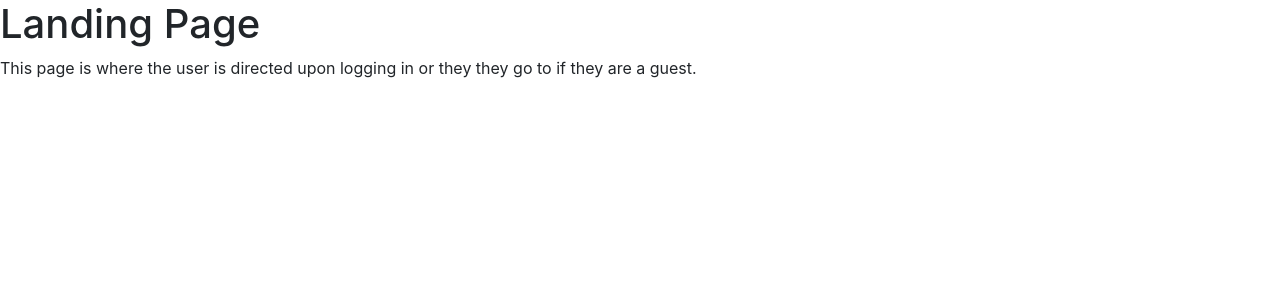
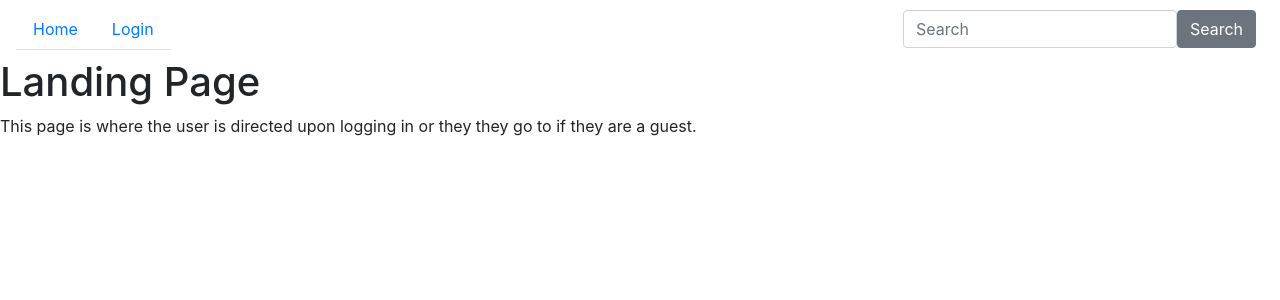
Before and after one commit to revature-react-5-4-20-classroom/project-2-group-1, a React (Create React App) app in the folder project2/: page / in a window 1280 px wide. Shown: the top 300 px of the page. Built offline with nearby package versions, Linux system fonts and the light colour scheme.

Commit message:
basic navbar and user model added

```diff
--- a/project2/src/App.tsx
+++ b/project2/src/App.tsx
@@ -10,7 +10,8 @@ import { MovieFormPage } from "./pages/MovieFormPage";
 import { MoviePage } from "./pages/MoviePage";
 import { MoviesListFormPage } from "./pages/MoviesListFormPage";
 import { MoviesListPage } from "./pages/MoviesListPage";
-
+import {NavBar} from "./components/NavBar"
+import { Nav } from "reactstrap";
 
 //! For Redux
 const mapStateToProps = (state: IState) => {
@@ -35,7 +36,7 @@ export class App extends React.Component<any, any> {
       <div>
         <Provider store={store}>
           <Router>
-            {/* NAV COMPONENT SHOULD GO HERE */}
+            <NavBar/>
 
             <Switch>
               <Route path="/login" render={(props) =>
--- /dev/null
+++ b/project2/src/components/NavBar.tsx
@@ -0,0 +1,41 @@
+import react from 'react';
+import reactdom from 'react-dom';
+import { Nav, NavItem, Button, Form, FormGroup, Label, Input, Navbar } from 'reactstrap';
+import { NavLink } from 'react-router-dom';
+import React from 'react';
+import { User } from '../models/Users';
+
+interface INavBarProps
+{
+    loggedInUser: User | null
+}
+
+export class NavBar extends React.Component<any, any>
+{
+    render(){
+        return(
+        <div>
+            <Navbar>
+                <Nav tabs>
+                    <NavItem>
+                        <NavLink to="/home" className="nav-link" activeClassName="active">Home</NavLink>
+                    </NavItem>
+                    <NavItem>
+                        <NavLink to="/login" className="nav-link" activeClassName="active">Login</NavLink>
+                    </NavItem>
+                    <NavItem tag={()=>{return <Button to="/home"  hidden={!this.props.loggedInUser} onClick={this.props.logoutUser} color="secondary" outline>Logout</Button>}} />
+                </Nav>
+                <Form inline className="mr-sm-2">
+                    <FormGroup >
+                        <Input
+                            type="search"
+                            placeholder="Search"
+                        />
+                        <Button variant="outline-success">Search</Button>
+                    </FormGroup>
+                </Form>
+            </Navbar>
+        </div>
+        )
+    }
+}
--- /dev/null
+++ b/project2/src/models/Users.ts
@@ -0,0 +1,15 @@
+export class User
+{
+    id: number
+    username: string
+    password: string
+    email: string
+
+    constructor(id: number, username: string, password: string, email: string)
+    {
+        this.id = id,
+        this.username = username,
+        this.password = password,
+        this. email = email
+    }
+}
```
Also changed, not shown: 1 other file (tests, documents, lock files or other folders).
